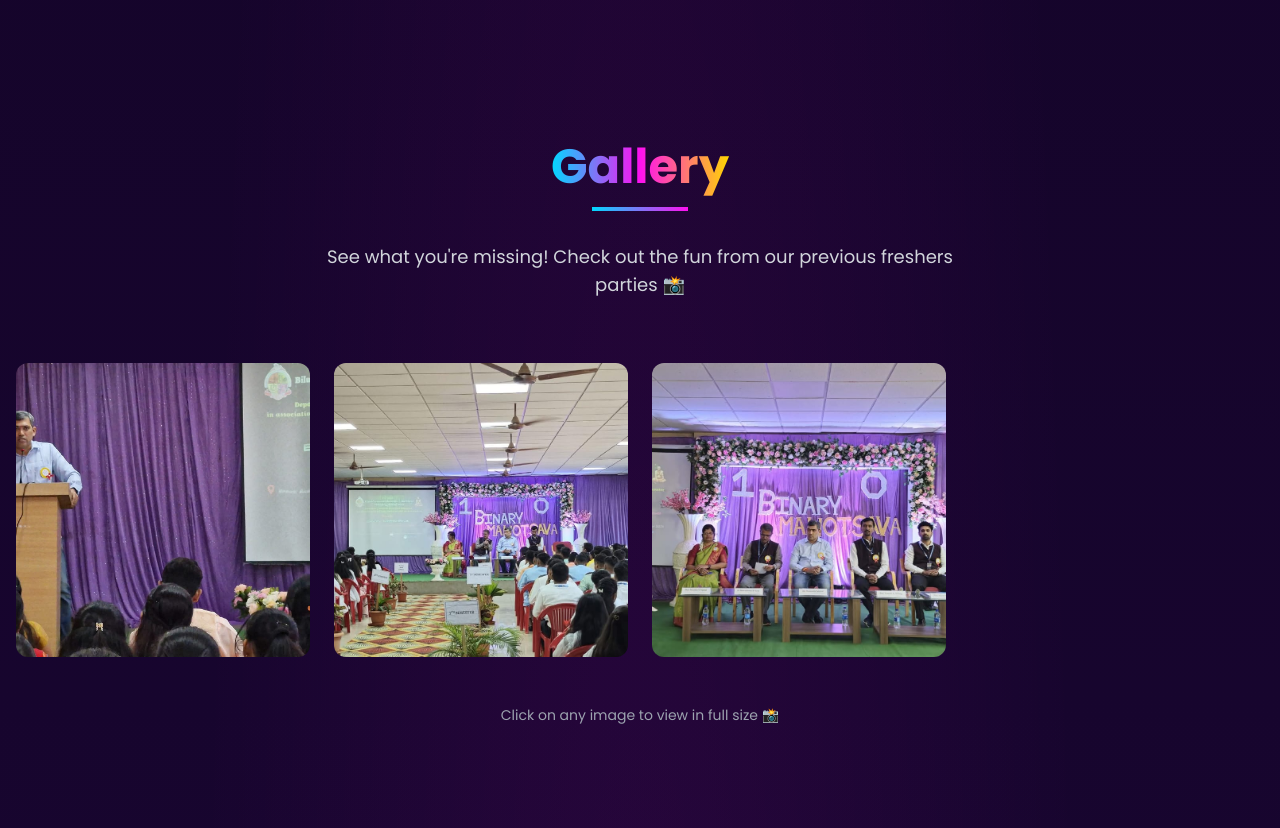
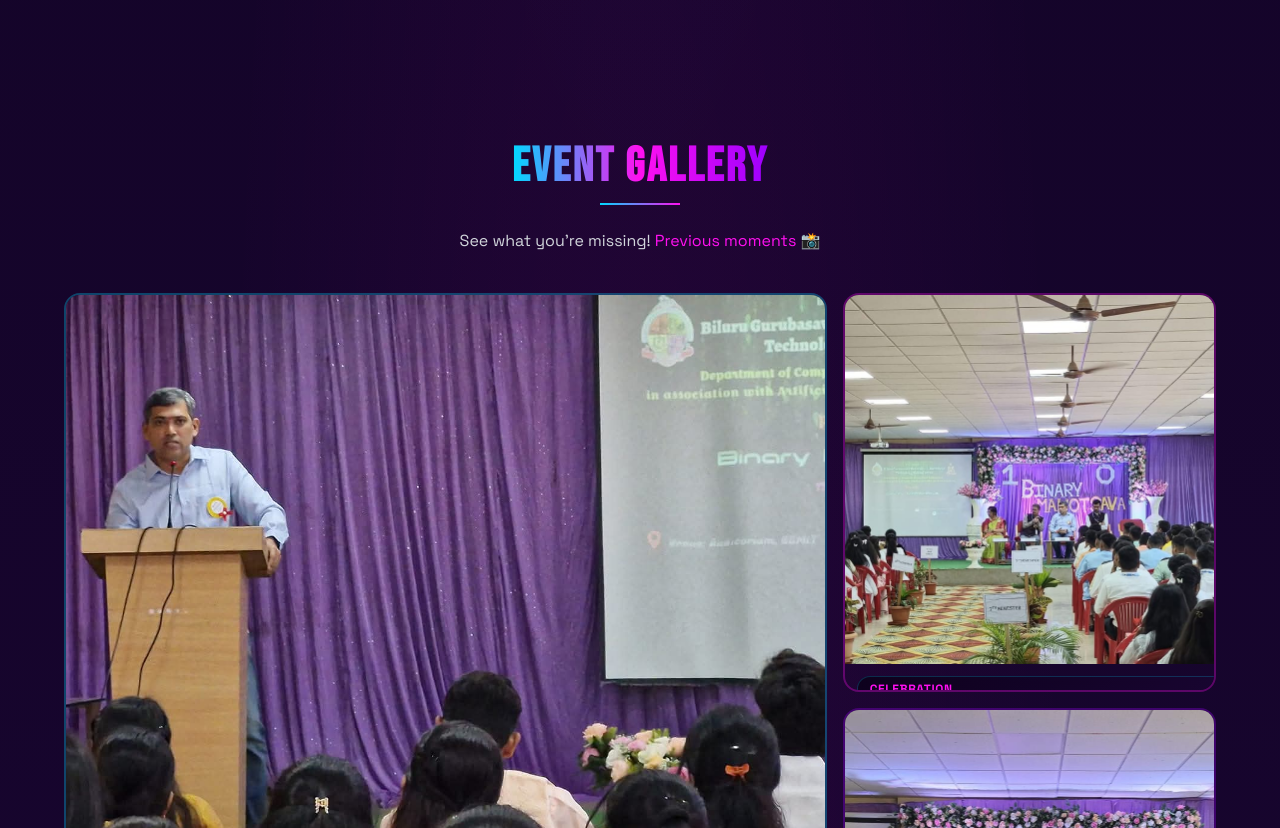
Before and after one commit to ItsVikasA/Freshers, a Next.js app: page / in a window 1280 px wide. Shown: the part 4620-5448 px from the top of the page. Built offline with nearby package versions, Linux system fonts and the light colour scheme.

Commit message:
Create innovative masonry-style gallery with cyberpunk effects and hover animations

```diff
--- a/src/components/Gallery.tsx
+++ b/src/components/Gallery.tsx
@@ -12,9 +12,9 @@ const Gallery = () => {
 
   // Event photos from previous freshers party
   const images = [
-    { id: 1, src: '/gallery/1.jpg', alt: 'CSE Freshers Event', category: 'Event Highlights' },
-    { id: 2, src: '/gallery/2.jpg', alt: 'CSE Freshers Celebration', category: 'Event Highlights' },
-    { id: 3, src: '/gallery/3.jpg', alt: 'CSE Freshers Moments', category: 'Event Highlights' },
+    { id: 1, src: '/gallery/1.jpg', alt: 'CSE Freshers Event', category: 'Highlights', size: 'large', color: 'neon-blue' },
+    { id: 2, src: '/gallery/2.jpg', alt: 'CSE Freshers Celebration', category: 'Celebration', size: 'medium', color: 'neon-pink' },
+    { id: 3, src: '/gallery/3.jpg', alt: 'CSE Freshers Moments', category: 'Moments', size: 'medium', color: 'neon-purple' },
   ]
 
   return (
@@ -23,49 +23,79 @@ const Gallery = () => {
         {/* Section Header */}
         <motion.div
           initial={{ opacity: 0, y: 30 }}
-          animate={isInView ? { opacity: 1, y: 0 } : {}}
+          whileInView={{ opacity: 1, y: 0 }}
+          viewport={{ once: true }}
           transition={{ duration: 0.8 }}
-          className="text-center mb-16"
+          className="text-center mb-10"
         >
-          <h2 className="text-4xl md:text-5xl font-bold font-orbitron mb-4">
-            <span className="bg-gradient-to-r from-primary via-secondary to-accent bg-clip-text text-transparent">
-              Gallery
+          <h2 className="text-3xl md:text-4xl lg:text-5xl font-bold font-bebas mb-3 tracking-wider">
+            <span className="bg-gradient-to-r from-neon-blue via-neon-pink to-neon-purple bg-clip-text text-transparent">
+              EVENT GALLERY
             </span>
           </h2>
-          <div className="w-24 h-1 bg-gradient-to-r from-primary to-secondary mx-auto mb-8"></div>
-          <p className="text-lg text-gray-300 max-w-2xl mx-auto">
-            See what you&apos;re missing! Check out the fun from our previous freshers parties 📸
+          <div className="w-20 h-0.5 bg-gradient-to-r from-neon-blue to-neon-pink mx-auto mb-6"></div>
+          <p className="text-sm md:text-base text-gray-300 max-w-2xl mx-auto font-space">
+            See what you&apos;re missing! <span className="text-neon-pink">Previous moments</span> 📸
           </p>
         </motion.div>
 
-        {/* Gallery Grid */}
-        <div className="grid grid-cols-1 sm:grid-cols-2 lg:grid-cols-4 gap-6">
+        {/* Masonry-Style Gallery Grid */}
+        <div className="grid grid-cols-2 md:grid-cols-3 gap-3 md:gap-4 max-w-6xl mx-auto">
           {images.map((image, index) => (
             <motion.div
               key={image.id}
-              initial={{ opacity: 0, scale: 0.8 }}
-              animate={isInView ? { opacity: 1, scale: 1 } : {}}
-              transition={{ duration: 0.5, delay: index * 0.1 }}
-              className="relative group cursor-pointer overflow-hidden rounded-xl"
+              initial={{ opacity: 0, scale: 0.9, y: 20 }}
+              whileInView={{ opacity: 1, scale: 1, y: 0 }}
+              viewport={{ once: true }}
+              transition={{ duration: 0.5, delay: index * 0.15 }}
+              whileHover={{ scale: 1.03, y: -8 }}
+              className={`relative group cursor-pointer overflow-hidden rounded-2xl border-2 border-${image.color}/30 hover:border-${image.color} transition-all
+                ${image.size === 'large' ? 'md:col-span-2 md:row-span-2' : 'col-span-1'}
+              `}
               onClick={() => setSelectedImage(index)}
             >
               {/* Event Image */}
-              <div className="aspect-square relative overflow-hidden">
+              <div className={`relative overflow-hidden ${image.size === 'large' ? 'aspect-[4/3]' : 'aspect-square'}`}>
                 <Image
                   src={image.src}
                   alt={image.alt}
                   fill
-                  className="object-cover group-hover:scale-110 transition-transform duration-300"
-                  sizes="(max-width: 768px) 100vw, (max-width: 1200px) 50vw, 25vw"
+                  className="object-cover group-hover:scale-110 group-hover:rotate-2 transition-all duration-500"
+                  sizes="(max-width: 768px) 50vw, (max-width: 1200px) 33vw, 25vw"
                 />
+                {/* Neon overlay effect */}
+                <div className={`absolute inset-0 bg-gradient-to-br from-${image.color}/20 to-transparent opacity-0 group-hover:opacity-100 transition-opacity`} />
               </div>
-              {/* Hover overlay */}
-              <div className="absolute inset-0 bg-gradient-to-t from-black/80 via-black/40 to-transparent opacity-0 group-hover:opacity-100 transition-opacity flex items-end">
-                <div className="p-4 w-full">
-                  <p className="text-white font-semibold">{image.category}</p>
-                  <p className="text-gray-300 text-sm">{image.alt}</p>
-                </div>
+
+              {/* Category Badge */}
+              <div className={`absolute top-3 left-3 cyber-card px-3 py-1 rounded-full border border-${image.color}/50 backdrop-blur-md z-10`}>
+                <p className={`text-${image.color} text-[10px] md:text-xs font-bold font-space uppercase tracking-wider`}>
+                  {image.category}
+                </p>
               </div>
+
+              {/* Hover Info Overlay */}
+              <div className="absolute inset-0 bg-gradient-to-t from-black/95 via-black/60 to-transparent opacity-0 group-hover:opacity-100 transition-all duration-300 flex flex-col justify-end p-4">
+                <motion.div
+                  initial={{ y: 20, opacity: 0 }}
+                  whileHover={{ y: 0, opacity: 1 }}
+                  transition={{ delay: 0.1 }}
+                >
+                  <p className={`text-${image.color} font-bold text-sm md:text-base font-space mb-1`}>
+                    {image.category}
+                  </p>
+                  <p className="text-gray-300 text-xs md:text-sm font-space">{image.alt}</p>
+                  <div className="mt-3 flex items-center gap-2">
+                    <div className={`w-8 h-8 rounded-full border-2 border-${image.color} flex items-center justify-center`}>
+                      <span className={`text-${image.color} text-xs`}>→</span>
+                    </div>
+                    <span className="text-gray-400 text-xs font-space">Click to expand</span>
+                  </div>
+                </motion.div>
+              </div>
+
+              {/* Corner accent */}
+              <div className={`absolute top-0 right-0 w-16 h-16 bg-gradient-to-bl from-${image.color}/20 to-transparent opacity-0 group-hover:opacity-100 transition-opacity`} />
             </motion.div>
           ))}
         </div>
@@ -76,45 +106,53 @@ const Gallery = () => {
             initial={{ opacity: 0 }}
             animate={{ opacity: 1 }}
             exit={{ opacity: 0 }}
-            className="fixed inset-0 bg-black/95 z-50 flex flex-col items-center justify-center p-2 sm:p-4"
+            className="fixed inset-0 bg-black/98 backdrop-blur-sm z-50 flex flex-col items-center justify-center p-4"
             onClick={() => setSelectedImage(null)}
           >
             <button
-              className="absolute top-2 right-2 sm:top-4 sm:right-4 text-white text-2xl sm:text-3xl hover:text-accent transition-colors z-10 bg-black/50 rounded-full w-10 h-10 sm:w-12 sm:h-12 flex items-center justify-center"
+              className="absolute top-3 right-3 md:top-6 md:right-6 text-white hover:text-neon-pink transition-colors z-10 cyber-card rounded-full w-10 h-10 md:w-12 md:h-12 flex items-center justify-center border-2 border-neon-pink/30 hover:border-neon-pink"
               onClick={() => setSelectedImage(null)}
               aria-label="Close"
             >
-              <FaTimes />
+              <FaTimes className="text-xl" />
             </button>
-            <div className="w-full max-w-7xl mx-auto px-2 sm:px-4 flex-1 flex flex-col items-center justify-center">
-              <div className="relative w-full h-[70vh] sm:h-[75vh] md:h-[80vh] lg:h-[85vh]">
+
+            {/* Image info badge */}
+            <div className={`absolute top-3 left-3 md:top-6 md:left-6 cyber-card px-4 py-2 rounded-xl border-2 border-${images[selectedImage].color}/50 z-10`}>
+              <p className={`text-${images[selectedImage].color} text-xs md:text-sm font-bold font-space`}>
+                {images[selectedImage].category}
+              </p>
+            </div>
+
+            <div className="w-full max-w-7xl mx-auto flex-1 flex flex-col items-center justify-center">
+              <div className={`relative w-full h-[70vh] md:h-[80vh] border-2 border-${images[selectedImage].color}/30 rounded-2xl overflow-hidden`}>
                 <Image
                   src={images[selectedImage].src}
                   alt={images[selectedImage].alt}
                   fill
                   className="object-contain"
-                  sizes="(max-width: 640px) 95vw, (max-width: 1024px) 90vw, 85vw"
+                  sizes="90vw"
                   priority
                 />
               </div>
-              <div className="mt-4 sm:mt-6 text-center flex justify-center gap-2 sm:gap-4 w-full">
+              <div className="mt-6 flex justify-center gap-3 w-full">
                 <button
-                  className="px-4 py-2 sm:px-6 sm:py-3 bg-primary rounded-lg hover:bg-primary/80 transition-colors font-semibold text-white text-sm sm:text-base flex-1 max-w-[150px]"
+                  className="px-5 py-2.5 cyber-card rounded-xl border-2 border-neon-blue/50 hover:border-neon-blue transition-all font-semibold text-neon-blue text-xs md:text-sm font-space uppercase tracking-wider hover:scale-105"
                   onClick={(e) => {
                     e.stopPropagation()
                     setSelectedImage(selectedImage > 0 ? selectedImage - 1 : images.length - 1)
                   }}
                 >
-                  Previous
+                  ← Previous
                 </button>
                 <button
-                  className="px-4 py-2 sm:px-6 sm:py-3 bg-secondary rounded-lg hover:bg-secondary/80 transition-colors font-semibold text-white text-sm sm:text-base flex-1 max-w-[150px]"
+                  className="px-5 py-2.5 cyber-card rounded-xl border-2 border-neon-pink/50 hover:border-neon-pink transition-all font-semibold text-neon-pink text-xs md:text-sm font-space uppercase tracking-wider hover:scale-105"
                   onClick={(e) => {
                     e.stopPropagation()
                     setSelectedImage(selectedImage < images.length - 1 ? selectedImage + 1 : 0)
                   }}
                 >
-                  Next
+                  Next →
                 </button>
               </div>
             </div>
@@ -124,12 +162,13 @@ const Gallery = () => {
         {/* Note */}
         <motion.div
           initial={{ opacity: 0, y: 30 }}
-          animate={isInView ? { opacity: 1, y: 0 } : {}}
-          transition={{ duration: 0.8, delay: 0.5 }}
-          className="mt-12 text-center"
+          whileInView={{ opacity: 1, y: 0 }}
+          viewport={{ once: true }}
+          transition={{ duration: 0.8, delay: 0.4 }}
+          className="mt-8 text-center max-w-4xl mx-auto"
         >
-          <p className="text-gray-400 text-sm">
-            Click on any image to view in full size 📸
+          <p className="text-gray-400 text-[10px] md:text-xs font-space">
+            <span className="text-neon-yellow">⚡</span> Click any image to view full size • More photos coming soon!
           </p>
         </motion.div>
       </div>
```
